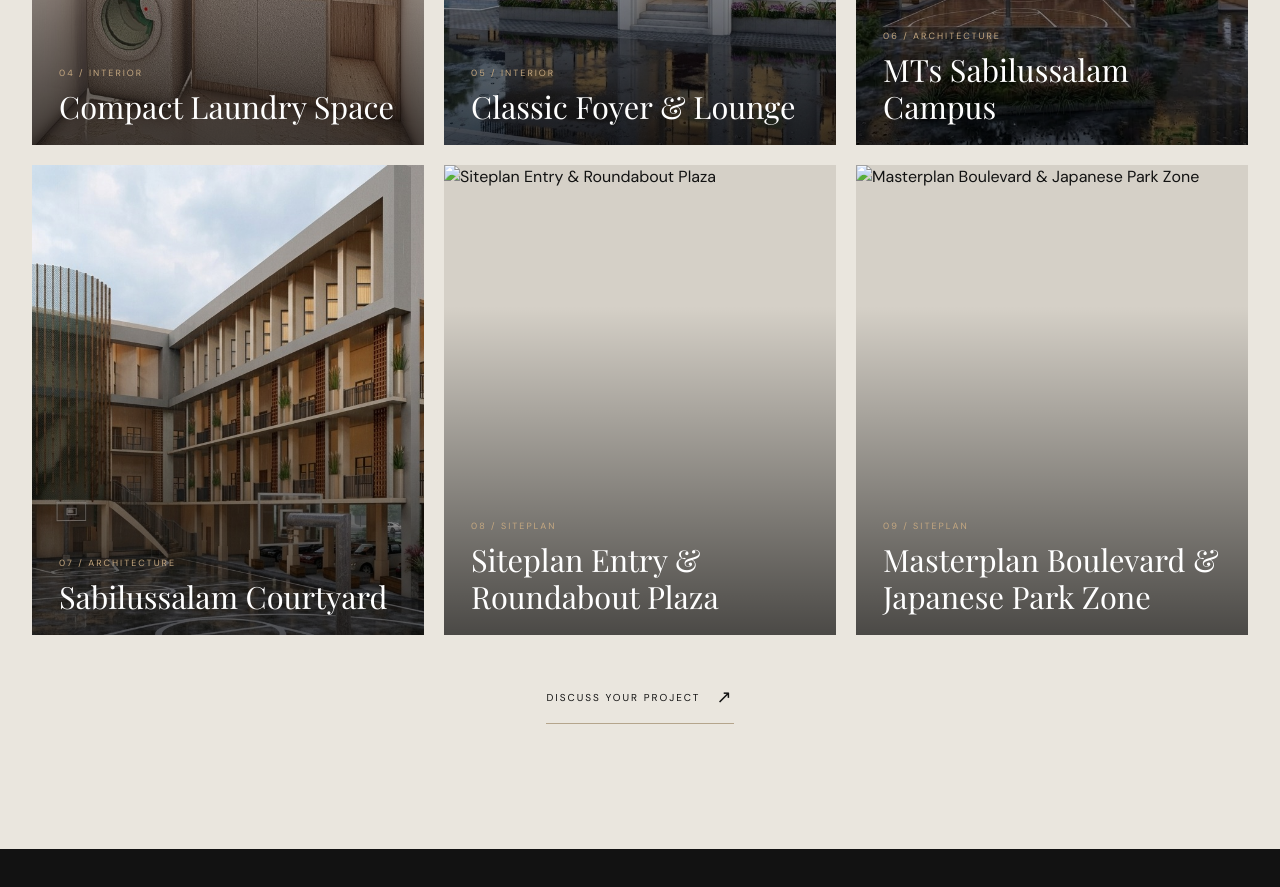
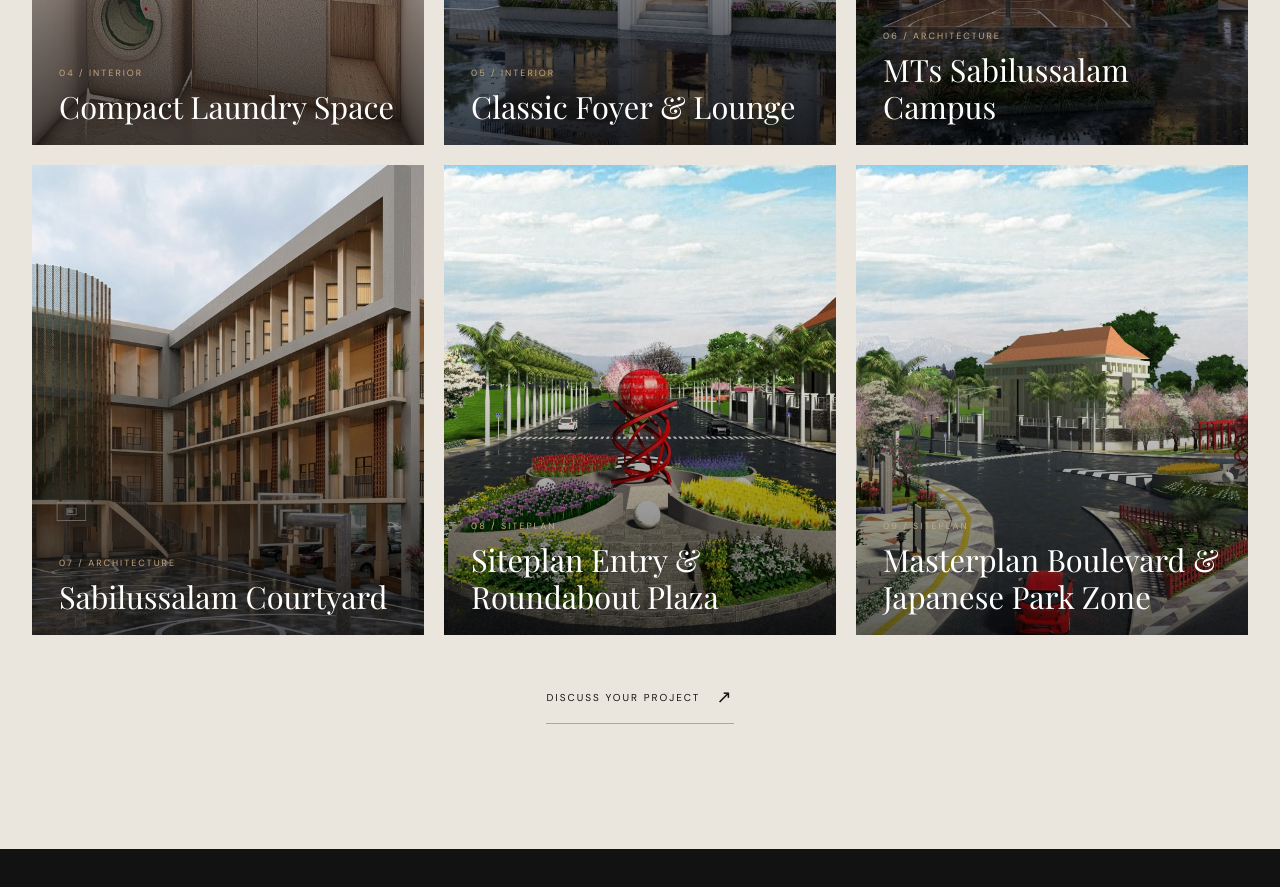
Before and after one commit to ghatafashshidqi0-netizen/web-simetriscons, a plain HTML site: page index.html in a window 1280 px wide. Shown: the part 3022-3909 px from the top of the page. Drawn offline with nearby package versions, Linux system fonts and the light colour scheme.

Commit message:
Update index.html

```diff
--- a/index.html
+++ b/index.html
@@ -1218,7 +1218,7 @@
         <!-- Project 08 (Siteplan 1) -->
         <article class="project-card reveal h-[420px] md:h-[470px]" data-category="siteplan">
           <img
-            src="1000277518.jpg"
+            src="images/1000277518.jpg"
             alt="Siteplan Entry & Roundabout Plaza"
             loading="lazy"
           >
@@ -1234,7 +1234,7 @@
         <!-- Project 09 (Siteplan 2) -->
         <article class="project-card reveal h-[420px] md:h-[470px]" data-category="siteplan">
           <img
-            src="1000277520.jpg"
+            src="images/1000277520.jpg"
             alt="Masterplan Boulevard & Japanese Park Zone"
             loading="lazy"
           >
```
